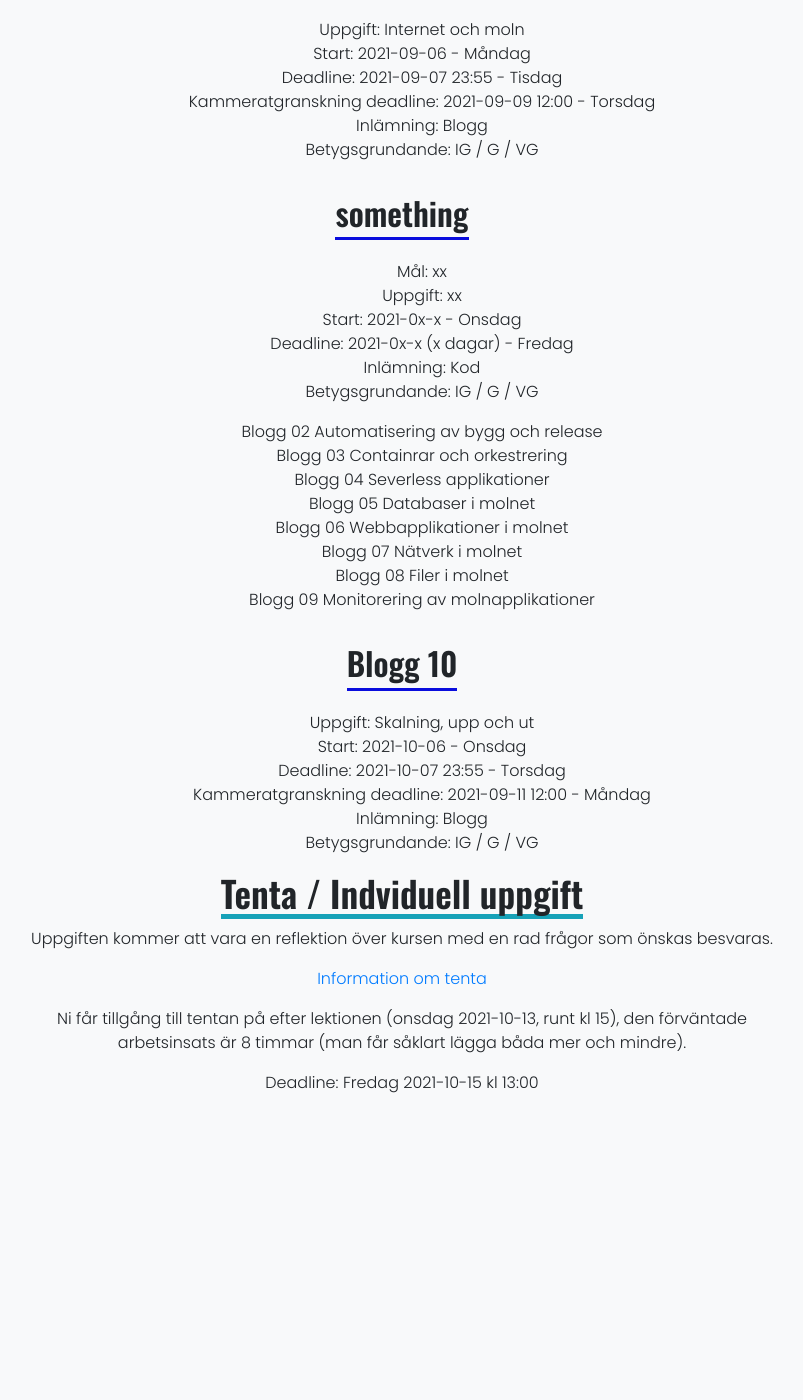
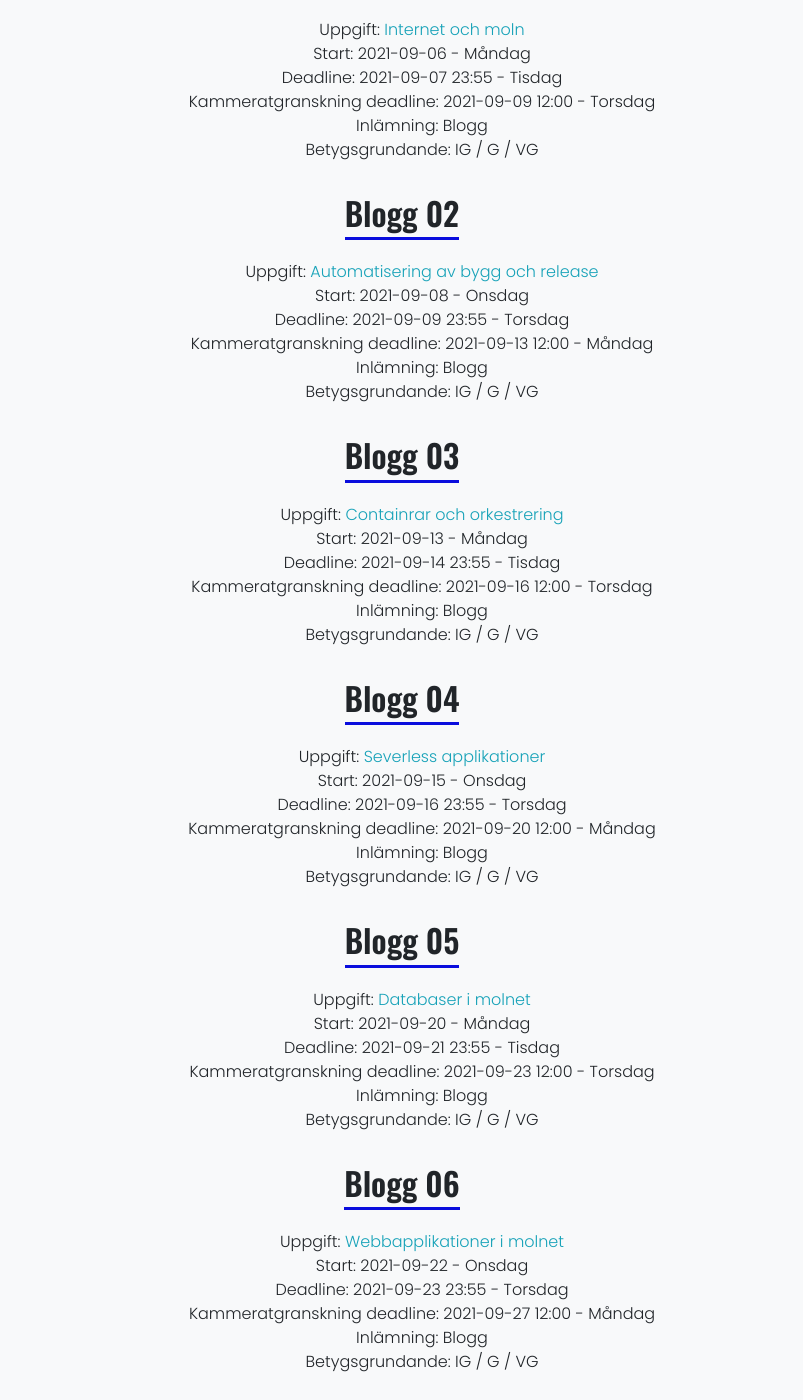
Before and after one commit to PGBSNH20/PGBSNH20-molnapplikationer, a Jekyll site: the page built from assignments.md, in a window 1280 px wide and 1400 px high, scrolled down 269 px. Shown: the whole window, without its empty margins (238-1041 px from the left). Built offline with Jekyll 4.4.1, drawn with Linux system fonts in a browser that asks for light colours; nearby versions of some CDN libraries; before the commit the page ends 1404 px from its top, so only the background shows below that; some of the changed text lies outside the part shown.

Commit message:
Adds assignments for all lectures

```diff
--- a/_config.yml
+++ b/_config.yml
@@ -7,7 +7,7 @@ description: |
     applikationer som kör i molnet, samt hur man som utvecklare
     jobbar i området emellan utveckling och drift
     (populärt kallat DevOps).
-baseurl: "/PGBSNH20-molnapplikationer/" # the subpath of your site, e.g. /blog/
+baseurl: "/PGBSNH20-molnapplikationer" # the subpath of your site, e.g. /blog/
 url: "https://pgbsnh20.github.io/PGBSNH20-molnapplikationer" # the base hostname & protocol for your site
 githubdir: PGBSNH20/PGBSNH20-molnapplikationer"
 lms-name: Ping Ping
--- a/assignments.md
+++ b/assignments.md
@@ -9,34 +9,79 @@ permalink: /assignments/
 Vi kommer under denna kurs att ha 10 övningar som är betygsgrundande
 
 ## Blogg 01
-* Uppgift: Internet och moln
+* Uppgift: [Internet och moln]({{ site.baseurl }}/cloud-lectures/introduction#individuell-inlämningsuppgift)
 * Start: 2021-09-06 - Måndag
 * Deadline: 2021-09-07 23:55 - Tisdag
 * Kammeratgranskning deadline: 2021-09-09 12:00 - Torsdag
 * Inlämning: Blogg
 * Betygsgrundande: IG / G / VG
 
-## something
-* Mål: xx
-* Uppgift: xx
-* Start: 2021-0x-x - Onsdag
-* Deadline: 2021-0x-x (x dagar) - Fredag
-* Inlämning: Kod
+## Blogg 02
+* Uppgift: [Automatisering av bygg och release]({{ site.baseurl }}/cloud-lectures/ci#individuell-inlämningsuppgift)
+* Start: 2021-09-08 - Onsdag
+* Deadline: 2021-09-09 23:55 - Torsdag
+* Kammeratgranskning deadline: 2021-09-13 12:00 - Måndag
+* Inlämning: Blogg
 * Betygsgrundande: IG / G / VG
 
+## Blogg 03
+* Uppgift: [Containrar och orkestrering]({{ site.baseurl }}/cloud-lectures/containers#individuell-inlämningsuppgift)
+* Start: 2021-09-13 - Måndag
+* Deadline: 2021-09-14 23:55 - Tisdag
+* Kammeratgranskning deadline: 2021-09-16 12:00 - Torsdag
+* Inlämning: Blogg
+* Betygsgrundande: IG / G / VG
 
-* Blogg 02 Automatisering av bygg och release
-* Blogg 03 Containrar och orkestrering
-* Blogg 04 Severless applikationer
-* Blogg 05 Databaser i molnet
-* Blogg 06 Webbapplikationer i molnet
-* Blogg 07 Nätverk i molnet
-* Blogg 08 Filer i molnet
-* Blogg 09 Monitorering av molnapplikationer
+## Blogg 04
+* Uppgift: [Severless applikationer]({{ site.baseurl }}/cloud-lectures/serverless#individuell-inlämningsuppgift)
+* Start: 2021-09-15 - Onsdag
+* Deadline: 2021-09-16 23:55 - Torsdag
+* Kammeratgranskning deadline: 2021-09-20 12:00 - Måndag
+* Inlämning: Blogg
+* Betygsgrundande: IG / G / VG
 
+## Blogg 05
+* Uppgift: [Databaser i molnet]({{ site.baseurl }}/cloud-lectures/databases#individuell-inlämningsuppgift)
+* Start: 2021-09-20 - Måndag
+* Deadline: 2021-09-21 23:55 - Tisdag
+* Kammeratgranskning deadline: 2021-09-23 12:00 - Torsdag
+* Inlämning: Blogg
+* Betygsgrundande: IG / G / VG
+
+## Blogg 06
+* Uppgift: [Webbapplikationer i molnet]({{ site.baseurl }}/cloud-lectures/webapplications#individuell-inlämningsuppgift)
+* Start: 2021-09-22 - Onsdag
+* Deadline: 2021-09-23 23:55 - Torsdag
+* Kammeratgranskning deadline: 2021-09-27 12:00 - Måndag
+* Inlämning: Blogg
+* Betygsgrundande: IG / G / VG
+
+## Blogg 07
+* Uppgift: [Nätverk i molnet]({{ site.baseurl }}/cloud-lectures/network#individuell-inlämningsuppgift)
+* Start: 2021-09-27 - Måndag
+* Deadline: 2021-09-28 23:55 - Tisdag
+* Kammeratgranskning deadline: 2021-09-30 12:00 - Torsdag
+* Inlämning: Blogg
+* Betygsgrundande: IG / G / VG
+
+## Blogg 08
+* Uppgift: [Filer i molnet]({{ site.baseurl }}/cloud-lectures/files#individuell-inlämningsuppgift)
+* Start: 2021-09-29 - Onsdag
+* Deadline: 2021-09-30 23:55 - Torsdag
+* Kammeratgranskning deadline: 2021-10-04 12:00 - Måndag
+* Inlämning: Blogg
+* Betygsgrundande: IG / G / VG
+
+## Blogg 09
+* Uppgift: [Monitorering av molnapplikationer]({{ site.baseurl }}/cloud-lectures/monitoring#individuell-inlämningsuppgift)
+* Start: 2021-10-04 - Måndag
+* Deadline: 2021-10-05 23:55 - Tisdag
+* Kammeratgranskning deadline: 2021-10-07 12:00 - Torsdag
+* Inlämning: Blogg
+* Betygsgrundande: IG / G / VG
 
 ## Blogg 10
-* Uppgift: Skalning, upp och ut
+* Uppgift: [Skalning, upp och ut]({{ site.baseurl }}/cloud-lectures/scaling#individuell-inlämningsuppgift)
 * Start: 2021-10-06 - Onsdag
 * Deadline: 2021-10-07 23:55 - Torsdag
 * Kammeratgranskning deadline: 2021-09-11 12:00 - Måndag
```
Also changed, not shown: _data/schedule.yml (+15 -15 lines), lectures/01-introduction.md (+2 -0 lines).
